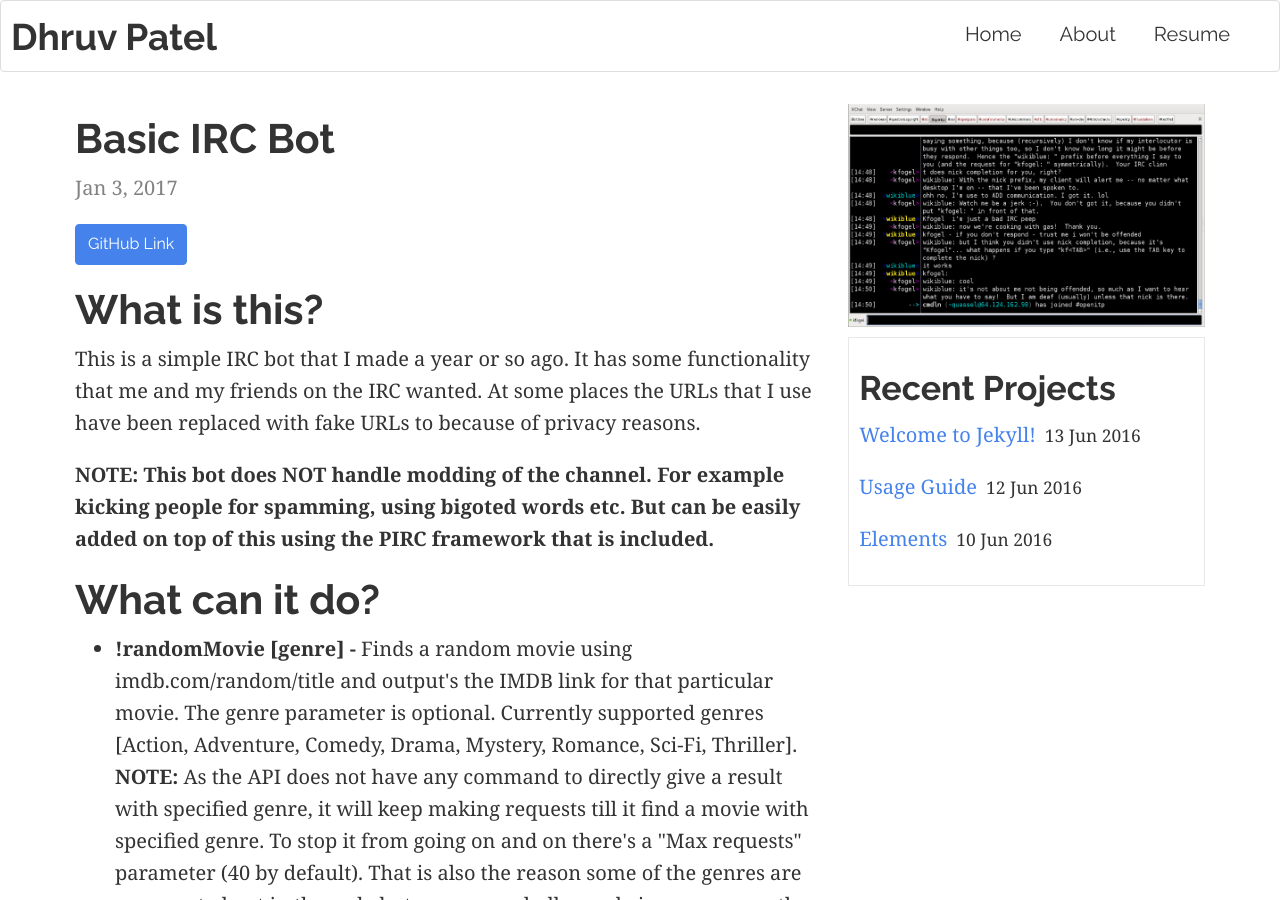
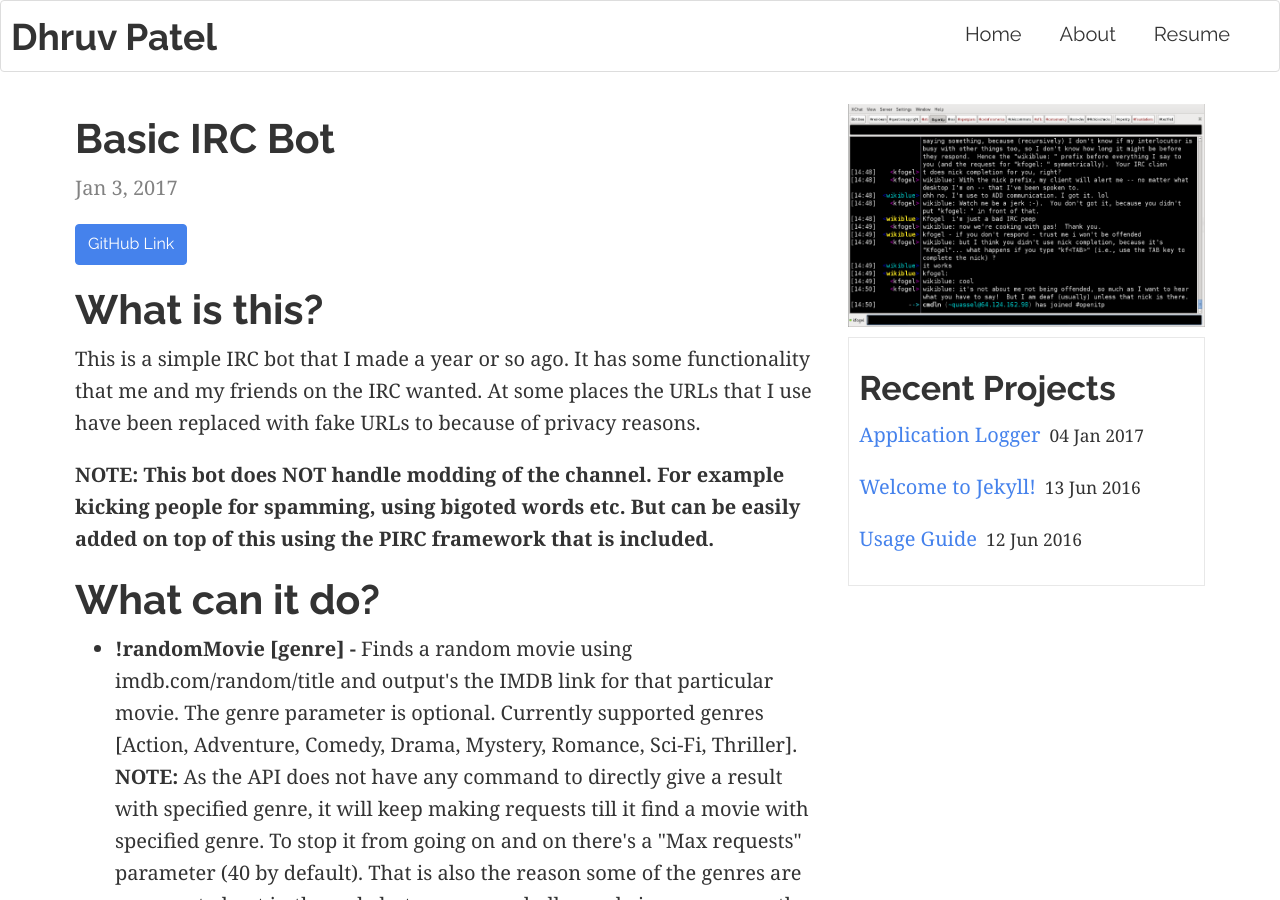
Before and after one commit to pateldhruv1993/pateldhruv1993, a Jekyll site: the page built from _posts/2017-01-03-basic-irc-bot.markdown, in a window 1280 px wide and 900 px high. Built offline with Jekyll 4.4.1, drawn with Linux system fonts in a browser that asks for light colours; a file with an impossible date is left out.

Commit message:
Updated 2017-01-04-application-logger.markdown

```diff
--- a/_posts/2017-01-04-application-logger.markdown
+++ b/_posts/2017-01-04-application-logger.markdown
@@ -2,7 +2,7 @@
 published: true
 layout: post
 title: Application Logger
-date: {}
+date: 2017-01-04T10:51:47.000Z
 categories: 'c# logger'
 img: application-logger.png
 ---
```
